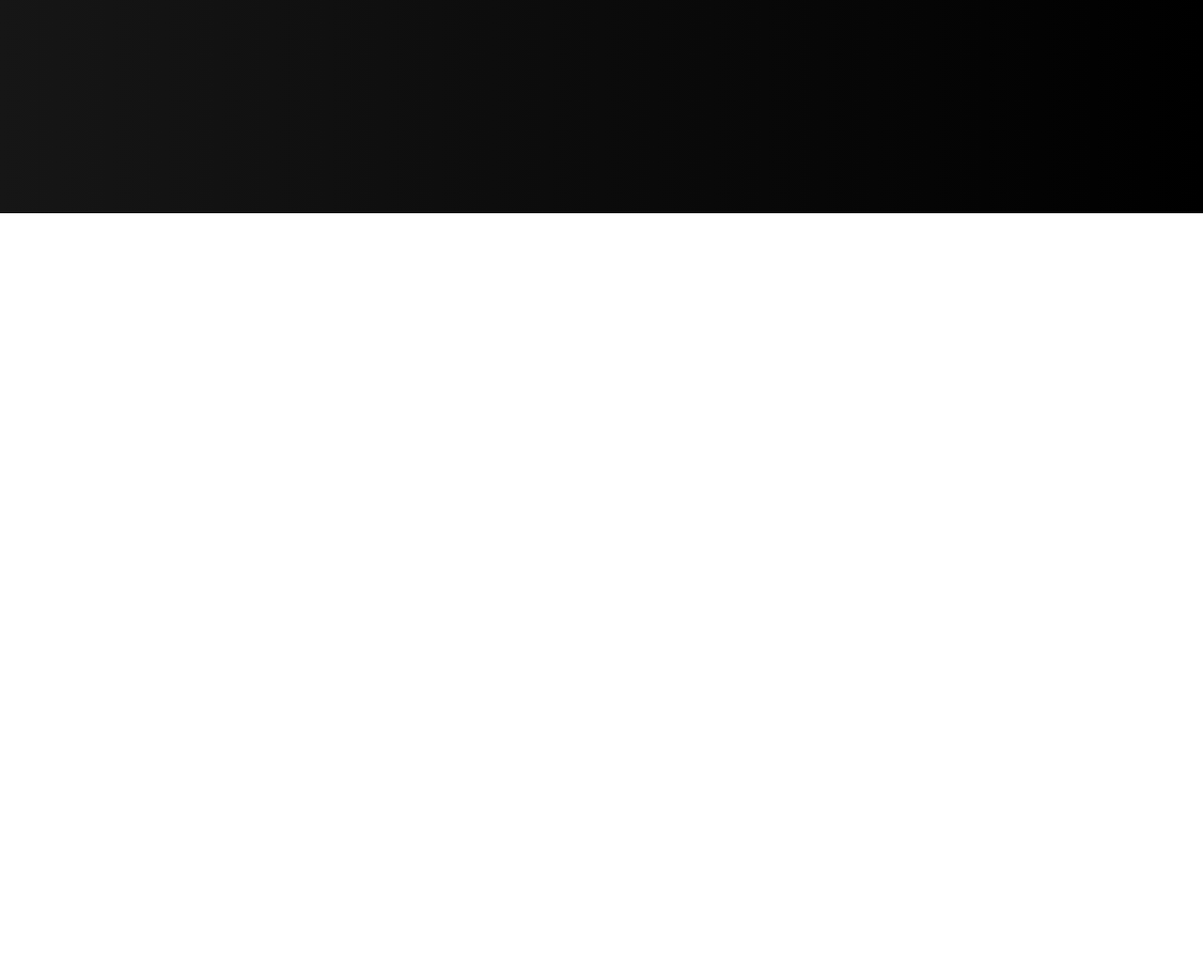
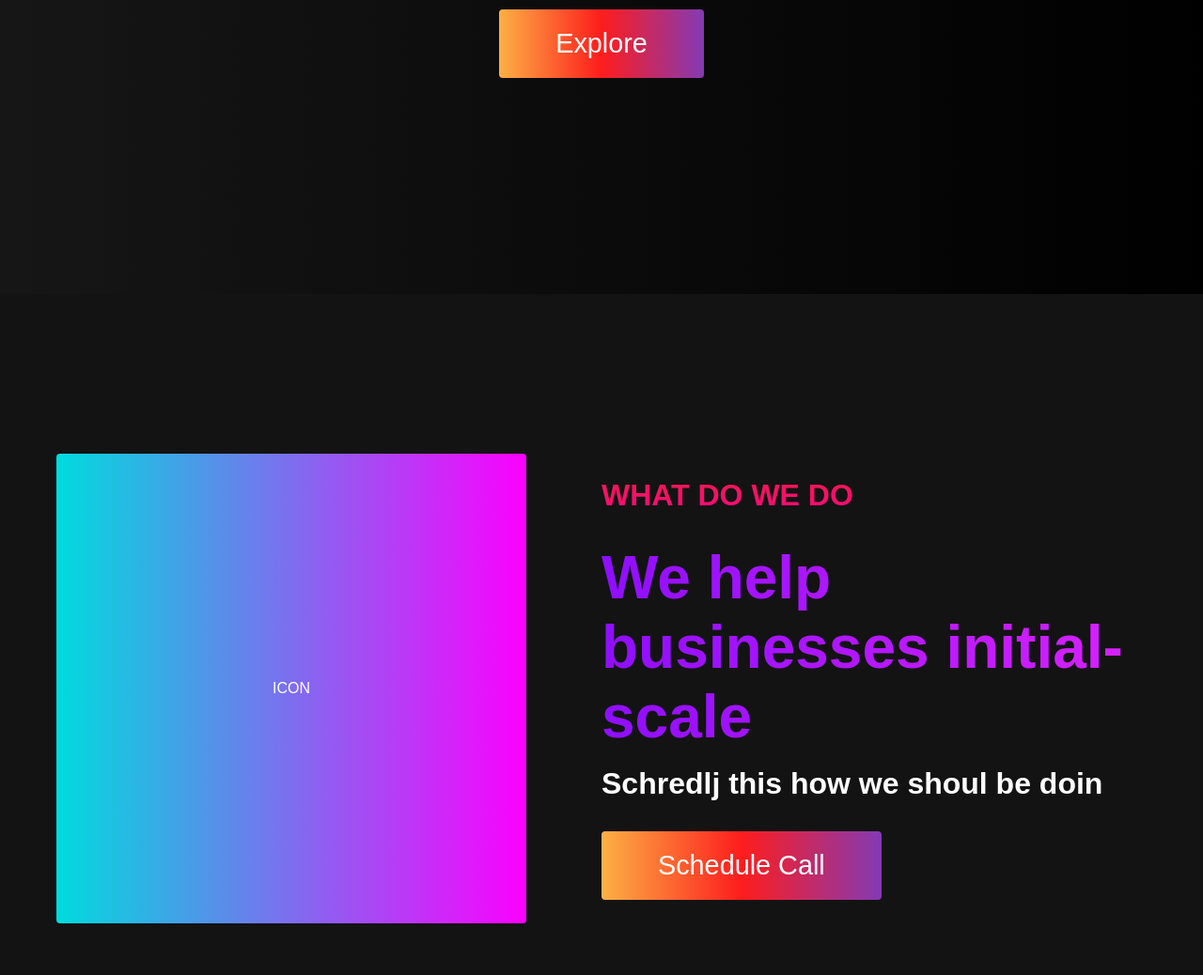
Before and after one commit to standlyfaustina/colorlayout, a plain HTML site: page index.html in a window 1280 px wide. Shown: the part 540-1578 px from the top of the page at 94% size. Before the commit the page ends 800 px from the top, so only its background shows below. Drawn offline with Linux system fonts and the light colour scheme.

Commit message:
transition effect on button

```diff
--- a/index.html
+++ b/index.html
@@ -5,6 +5,9 @@
         <meta name="viewport" content="width=device-width, initial-scale=1">
         <title>ProfessionalColorWebsite</title>
         <link rel="stylesheet" type="text/css" media="screen" href="styles.css">
+        <link rel="sylesheet" href="https://use.fontawesom.com/releases/v5.14.
+        0/css/all.css" integrity="sha384-HzLeBuhoNPl55KYnjx0BT+WB0QEEqLpr0
+        +NBkkk5gbc67FTaL7XIGa2w1L0Xbgc" crossorigin="anonymou">
     </head>
     <body>
         <!--Navbar Section-->
@@ -42,6 +45,24 @@
                <button class="main_btn"> <a href="#">Explore</a></button>
            </div>
        </div>
+
+       <!--About Section-->
+
+       <div class="main" id="about">
+           <div class="main_container">
+               <div class="main_img--container">
+                   <div class="main-img--card">ICON</div>
+
+               </div>
+               <div class="main_content">
+                   <h1>What do we do </h1>
+                   <h2>We help businesses initial-scale</h2>
+                   <p>Schredlj this how we shoul be doin</p>
+                   <button class="main_btn"><a href="#">Schedule Call</a></button>
+
+               </div>
+           </div>
+       </div>
         <script src="app.js"></script>
     </body>
 </html>
--- a/styles.css
+++ b/styles.css
@@ -31,7 +31,7 @@
 
 #navbar_logo{
     background-color: #ff8177;
-    background-image: linear-gradient(to top, #ff0844 0%, 3ffb199 100%);
+    background-image: linear-gradient(to top, #ff0844 0%, #ffb199 100%);
     background-size:100%;
     -webkit-background-clip:text;
     -moz-background-clip:text;
@@ -87,7 +87,7 @@
     background: -webkit-linear-gradient(to right, #fcb045,#fd1d1d,#833ab4);
     background: linear-gradient(to right,#fcb045,#fd1d1d,#833ab4);
     color:#fff;
-    transition:all0.3s ease;
+    transition:all 0.3s ease;
 }
 
 .navbar_links:hover{
@@ -230,7 +230,7 @@
     -webkit-background-clip:text;
     -moz-background-clip:text;
     -webkit-text-fill-color:transparent;
-    -mo-text-fill-color:transparent;
+    -moz-text-fill-color:transparent;
 }
 
 .hero_description{
@@ -245,7 +245,7 @@
     -webkit-background-clip:text;
     -moz-background-clip:text;
     -webkit-text-fill-color:transparent;
-    -mo-text-fill-color:transparent;
+    -moz-text-fill-color:transparent;
 
 }
 
@@ -261,3 +261,125 @@
         font-size:40px;
     }
 }
+
+/*About section */
+
+.main{
+    background-color:#131313;
+    padding:10rem 0;
+}
+
+.main_container{
+    display:grid;
+    grid-template-columns:1fr 1fr;
+    align-items:center;
+    justify-content: center;
+    margin:0 auto;
+    height: 90%;
+    z-index: 1;
+    width:100%;
+    max-width: 1300px;
+    padding:0 50px;
+}
+
+.main_content{
+    color:#fff;
+    width:100%;
+
+}
+
+.main_content h1{
+    font-size:2rem;
+    background-color: #fe3b6f;
+    background-image: linear-gradient(to top, #ff087b 0%, #ed1a52 100%);
+    background-size:100%;
+    -webkit-background-clip:text;
+    -moz-background-clip:text;
+    -webkit-text-fill-color: transparent;
+    -moz-text-fill-color:transparent;
+    text-transform:uppercase;
+    margin-bottom:32px;
+}
+
+.main_content h2{
+    font-size:4rem;
+    background:#ff8177;
+    background:-webkit-linear-gradient(
+        to right,
+        #9114ff,
+        #da22ff
+    );
+    background: linear-gradient(
+        to right,
+        #8f0eff,
+        #da22ff
+    );
+    background-size: 100%;
+    -webkit-background-clip:text;
+    -moz-background-clip: text;
+    -webkit-text-fill-color:transparent;
+    -moz-text-fill-color:transparent;
+}
+
+.main_content p{
+    margin-top:1rem;
+    font-size: 2rem;
+    font-weight: 700;
+}
+
+.main_btn{
+    font-size:1.8rem;
+    background:#833ab4;
+    background: -webkit-linear-gradient(to right, #fcb045,#fd1d1d,#833ab4);
+    background: linear-gradient(to right,#fcb045,#fd1d1d , #833ab4);
+    padding:20px 60px;
+    border:none;
+    border-radius:4px;
+    margin-top:2rem;
+    cursor:pointer;
+    position:relative;
+    transition:all 0.35s;
+    outline:none;
+}
+
+.main_btn a{
+    position:relative;
+    z-index:2;
+    color:#fff;
+    text-decoration:none;
+}
+
+.main_btn:after{
+    position:absolute;
+    content:'';
+    top:0;
+    left:0;
+    width:0;
+    height:100%;
+    background:#ff1ead;
+    transition:all 0.35s;
+    border-radius:4px;
+
+}
+.main_btn:hover{
+    color:rgb(128, 221, 40);
+}
+
+.main_btn:hover:after{
+    width:100%;
+}
+.main_img--container{
+    text-align:center;
+}
+
+.main-img--card{
+    margin:10px;
+    height:500px;
+    width:500px;
+    border-radius:4px;
+    display: flex;
+    flex-direction: column;
+    justify-content: center;
+    color:#fff;
+    background-image:linear-gradient(to right, #00dbde 0%, #fc00ff 100%);
+}
```
